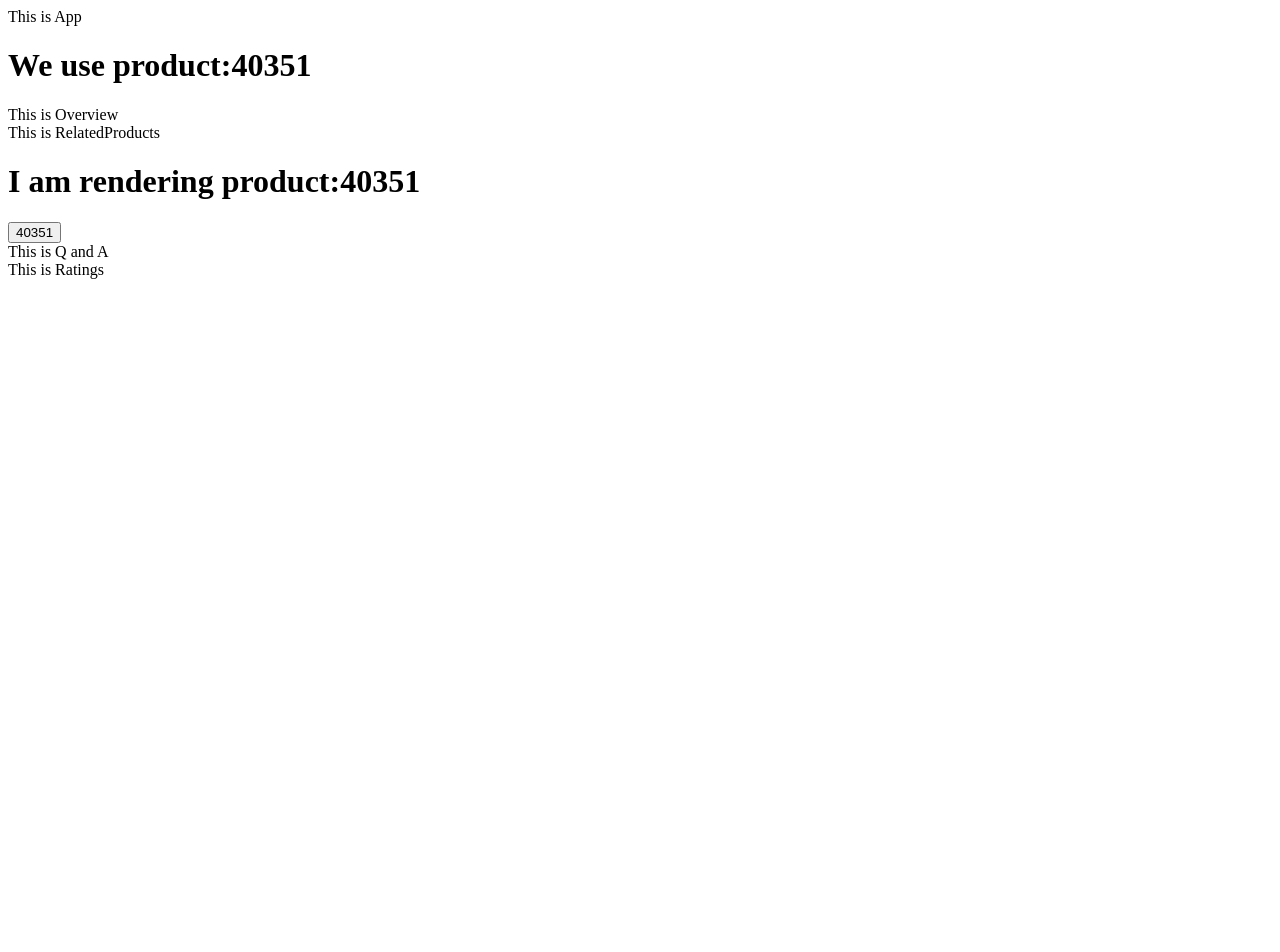
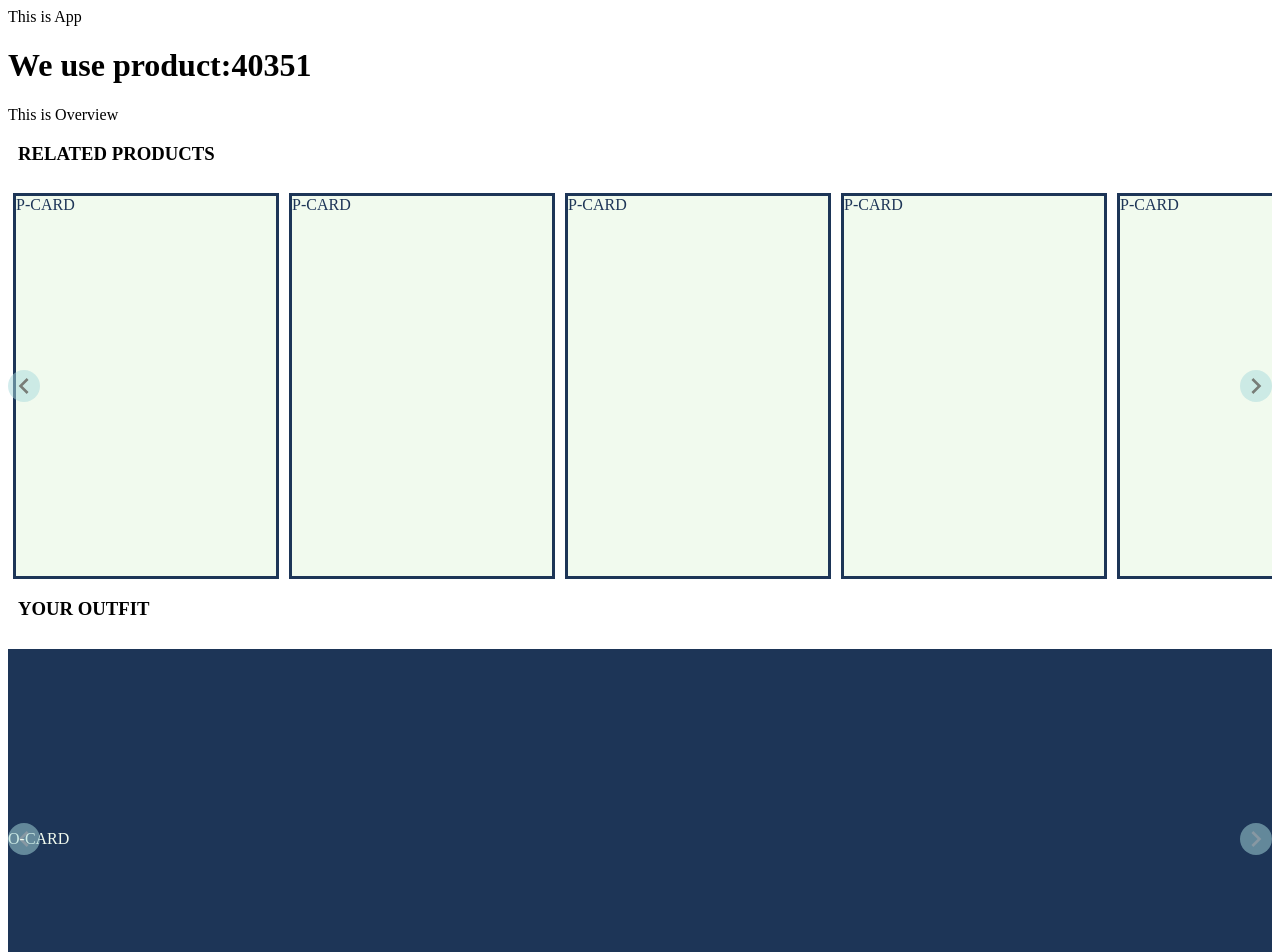
Before and after one commit to txtrax/Atelier-FEC, a React app: page / in a window 1280 px wide. Shown: the top 952 px of the page. Before the commit the page ends 800 px from the top, so only its background shows below. Built offline with nearby package versions, Linux system fonts and the light colour scheme; the HTML template or start-up script is replaced by a standard one.

Commit message:
build the skeleton for related products and make scrollable sliders

```diff
--- a/client/src/components/RelatedProducts/OutfitCard.jsx
+++ b/client/src/components/RelatedProducts/OutfitCard.jsx
@@ -0,0 +1,12 @@
+import React from 'react';
+
+function OutfitCard() {
+  return (
+    <div>
+      O-CARD
+    </div>
+
+  );
+}
+
+export default OutfitCard;
--- a/client/src/components/RelatedProducts/OutfitList.jsx
+++ b/client/src/components/RelatedProducts/OutfitList.jsx
@@ -0,0 +1,52 @@
+import React from 'react';
+import styled from 'styled-components';
+import { MdChevronLeft, MdChevronRight } from 'react-icons/md';
+import OutfitCard from './OutfitCard';
+
+const ListContainer = styled.div`
+  width: 100%;
+  height: 380px;
+  color: #f1faee;
+  background: #1d3557;
+  position: relative;
+  display: flex;
+  align-items: center;
+`;
+
+const SliderIconLeft = styled(MdChevronLeft)`
+  height: 2em;
+  width: 2em;
+  position: absolute;
+  left: 0;
+  background: #a8dadc;
+  border-radius: 50%;
+  opacity: 0.5;
+  &:hover {
+    opacity: 1;
+  }
+ `;
+
+const SliderIconRight = styled(MdChevronRight)`
+  height: 2em;
+  width: 2em;
+  position: absolute;
+  right: 0;
+  background: #a8dadc;
+  border-radius: 50%;
+  opacity: 0.5;
+  &:hover {
+    opacity: 1;
+  }
+`;
+
+function OutfitList() {
+  return (
+    <ListContainer>
+      <SliderIconLeft />
+      <OutfitCard />
+      <SliderIconRight />
+    </ListContainer>
+  );
+}
+
+export default OutfitList;
--- a/client/src/components/RelatedProducts/ProductCard.jsx
+++ b/client/src/components/RelatedProducts/ProductCard.jsx
@@ -0,0 +1,24 @@
+import React from 'react';
+import styled from 'styled-components';
+
+const Card = styled.div`
+  width: 260px;
+  height: 380px;
+  color: #1d3557;
+  background: #f1faee;
+  border: 3px solid #1d3557;
+  display: inline-block;
+  margin-left: 5px;
+  margin-right: 5px;
+
+`;
+
+function ProductCard() {
+  return (
+    <Card>
+      P-CARD
+    </Card>
+  );
+}
+
+export default ProductCard;
--- a/client/src/components/RelatedProducts/ProductList.jsx
+++ b/client/src/components/RelatedProducts/ProductList.jsx
@@ -0,0 +1,80 @@
+import React from 'react';
+import styled from 'styled-components';
+import { MdChevronLeft, MdChevronRight } from 'react-icons/md';
+import ProductCard from './ProductCard';
+
+const ListContainer = styled.div`
+  width: 100%;
+  height: 100%;
+  position: relative;
+  display: flex;
+  align-items: center;
+`;
+
+const CardContainer = styled.div`
+  width: 100%;
+  height: 100%;
+  color: #f1faee;
+  white-space: nowrap;
+  overflow-x: scroll;
+  scrollbar-width: none;
+  align-items: center;
+  scroll-behavior: smooth;
+  &::-webkit-scrollbar {
+    display: none;
+  }
+`;
+
+const SliderIconLeft = styled(MdChevronLeft)`
+  height: 2em;
+  width: 2em;
+  position: absolute;
+  left: 0;
+  background: #a8dadc;
+  border-radius: 50%;
+  opacity: 0.5;
+  &:hover {
+    opacity: 1;
+  }
+ `;
+
+const SliderIconRight = styled(MdChevronRight)`
+  height: 2em;
+  width: 2em;
+  position: absolute;
+  right: 0;
+  background: #a8dadc;
+  border-radius: 50%;
+  opacity: 0.5;
+  &:hover {
+    opacity: 1;
+  }
+`;
+
+function ProductList() {
+  const slideLeft = () => {
+    const slider = document.getElementById('slider');
+    slider.scrollLeft += 300;
+  };
+
+  const slideRight = () => {
+    const slider = document.getElementById('slider');
+    slider.scrollLeft -= 300;
+  };
+
+  const slides = [1, 2, 3, 4, 5, 6, 7, 8];
+
+  return (
+    <ListContainer>
+      <SliderIconLeft onClick={slideLeft} />
+      <CardContainer id="slider">
+        {
+          slides.map(() => <ProductCard />)
+        }
+      </CardContainer>
+      <SliderIconRight onClick={slideRight} />
+    </ListContainer>
+  );
+}
+
+export default ProductList;
--- a/client/src/components/RelatedProducts/RelatedProducts.jsx
+++ b/client/src/components/RelatedProducts/RelatedProducts.jsx
@@ -1,18 +1,31 @@
-import React, { useContext } from 'react';
-import IdContext from '../Context';
+import React from 'react';
+import styled from 'styled-components';
+import ProductList from './ProductList';
+import OutfitList from './OutfitList';
+
+const RelatedHeader = styled.h3`
+  text-transform: uppercase;
+  padding-left: 10px;
+  padding-bottom: 10px;
+`;
+
+const MainContainer = styled.div`
+  position: relative;
+  display: flex;
+  flex-direction: column;
+`;
 
 function RelatedProducts() {
-  const { productId, setProductId } = useContext(IdContext);
   return (
-    <div>
-      <header>This is RelatedProducts</header>
-      <h1>
-        I am rendering product:
-        {productId}
-      </h1>
-      <button type="button" onClick={() => setProductId('newId')}>{productId}</button>
-    </div>
+    <MainContainer>
+      <RelatedHeader>Related Products</RelatedHeader>
+      <ProductList />
+      <RelatedHeader>Your Outfit</RelatedHeader>
+      <OutfitList />
+    </MainContainer>
   );
 }
 
+// color: https://coolors.co/palette/e63946-f1faee-a8dadc-457b9d-1d3557
+
 export default RelatedProducts;
--- a/package.json
+++ b/package.json
@@ -15,8 +15,9 @@
     "jest": "^28.1.2",
     "react": "^17.0.2",
     "react-dom": "^17.0.2",
-    "styled-components": "^5.0.0",
-    "react-is": "^16.8"
+    "react-icons": "^4.4.0",
+    "react-is": "^16.8",
+    "styled-components": "^5.0.0"
   },
   "devDependencies": {
     "@babel/core": "^7.14.6",
```
Also changed, not shown: client/src/components/RelatedProducts/ComparisonModal.jsx (+25 -0 lines), 1 other file (tests, documents, lock files or other folders).
